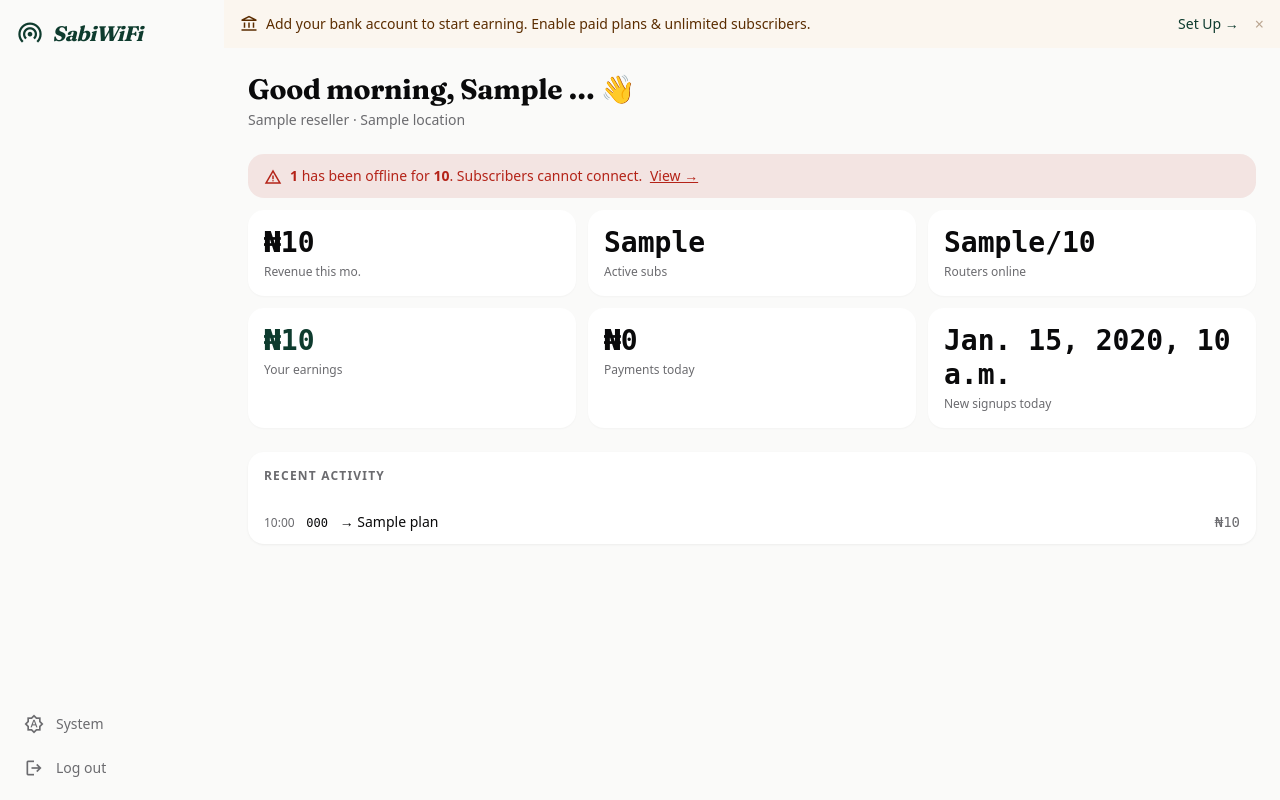
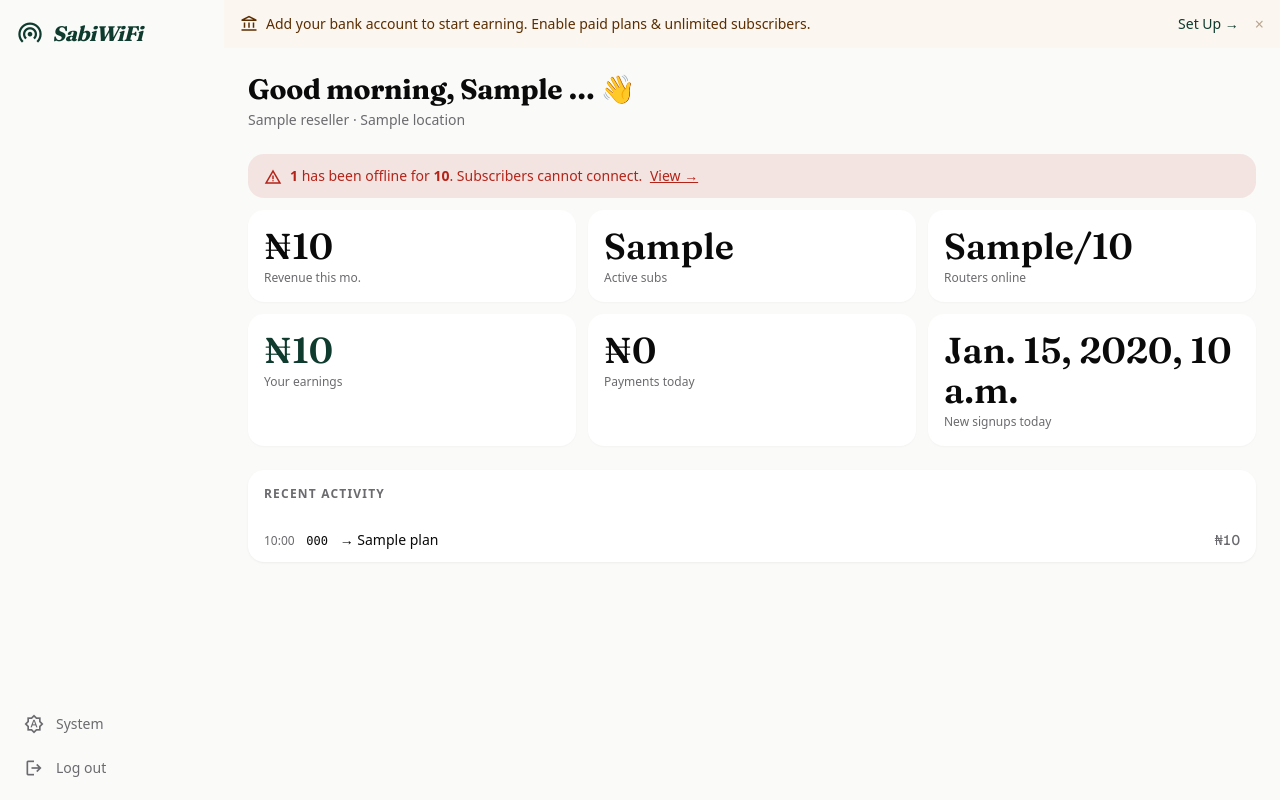
Before and after one commit to resocorp/sabiwifi, a Django app: template templates/dashboard/overview.html in a window 1280 px wide. Run offline with Django 5.2, Linux system fonts and the light colour scheme; the template is opened without the code that fills it: most values are stand-ins (such as "Sample title", 1, 10 or a date in 2020); some libraries are stand-ins or nearby versions; some web fonts are replaced.

Commit message:
design: Phase B — dashboard money + data columns
Apply DESIGN.md stat-card and tabular-data rules across the 10 dashboard
templates with money or numeric data:

Stat-card numbers (Fraunces display + tabular-nums)
- overview.html: 6 stat cards (revenue, subs, routers, earnings, payments, signups)
- payments.html: 3 monthly summary cards
- financial_report.html: 2 totals (revenue, earnings)

Inline / table money (Geist data font + tabular-nums)
- overview.html: recent activity payment amounts
- payments.html: transaction list + "you earned" captions
- financial_report.html: plan breakdown, method breakdown, payments table
- voucher_batch_detail.html, subscriber_detail.html, refill_batches.html,
  plans_list.html

Tabular data columns (font-data + tabular-nums)
- traffic_report.html: dl/ul/total/time/sessions columns
- session_report.html: start/duration/data columns
- online_users.html: duration/data/IP columns

Also right-aligned the Amount header in financial_report to match the cells.

Intentionally NOT touched (no money or data columns; rendering correctly on
the new Phase A tokens): settings, broadcasts, routers, inbox, tickets, staff,
leads, ai_config, plan_form, refill_batch_form, router_add, router_detail,
router_name_edit, subscriber_form, voucher_batch_form, account_login.

Verified: django manage.py check clean.

Co-Authored-By: Claude Opus 4.7 (1M context) <noreply@anthropic.com>

```diff
--- a/templates/dashboard/online_users.html
+++ b/templates/dashboard/online_users.html
@@ -33,9 +33,9 @@
                 <tr class="hover:bg-surface-container-low/50">
                     <td class="px-4 py-3 font-medium">{{ s.username }}</td>
                     <td class="px-4 py-3 text-on-surface-variant">{{ s.router_name }}</td>
-                    <td class="px-4 py-3 text-on-surface-variant">{{ s.time_display }}</td>
-                    <td class="px-4 py-3 text-on-surface-variant">{{ s.data_display }}</td>
-                    <td class="px-4 py-3 font-mono text-xs text-on-surface-variant">{{ s.framedipaddress|default:"—" }}</td>
+                    <td class="px-4 py-3 text-on-surface-variant font-data tabular-nums">{{ s.time_display }}</td>
+                    <td class="px-4 py-3 text-on-surface-variant font-data tabular-nums">{{ s.data_display }}</td>
+                    <td class="px-4 py-3 font-mono text-xs text-on-surface-variant tabular-nums">{{ s.framedipaddress|default:"—" }}</td>
                     <td class="px-4 py-3">
                         {% if s.subscriber_id %}
                         <form method="post" action="{% url 'dashboard-disconnect-user' s.subscriber_id %}" class="inline"
--- a/templates/dashboard/overview.html
+++ b/templates/dashboard/overview.html
@@ -188,27 +188,27 @@
 <!-- Stats Cards -->
 <div class="grid grid-cols-2 md:grid-cols-3 gap-3 mb-6">
     <div class="bg-surface-container-lowest rounded-xl shadow-ambient-sm p-4">
-        <p class="font-mono font-bold text-xl md:text-2xl text-on-surface">₦{{ monthly_revenue|floatformat:0|default:"0" }}</p>
+        <p class="font-display font-semibold text-2xl md:text-3xl tabular-nums text-on-surface">₦{{ monthly_revenue|floatformat:0|default:"0" }}</p>
         <p class="text-on-surface-variant text-xs mt-1">Revenue this mo.</p>
     </div>
     <div class="bg-surface-container-lowest rounded-xl shadow-ambient-sm p-4">
-        <p class="font-mono font-bold text-xl md:text-2xl text-on-surface">{{ active_subs }}</p>
+        <p class="font-display font-semibold text-2xl md:text-3xl tabular-nums text-on-surface">{{ active_subs }}</p>
         <p class="text-on-surface-variant text-xs mt-1">Active subs</p>
     </div>
     <div class="bg-surface-container-lowest rounded-xl shadow-ambient-sm p-4">
-        <p class="font-mono font-bold text-xl md:text-2xl text-on-surface">{{ routers_online }}/{{ routers_total }}</p>
+        <p class="font-display font-semibold text-2xl md:text-3xl tabular-nums text-on-surface">{{ routers_online }}/{{ routers_total }}</p>
         <p class="text-on-surface-variant text-xs mt-1">Routers online</p>
     </div>
     <div class="bg-surface-container-lowest rounded-xl shadow-ambient-sm p-4">
-        <p class="font-mono font-bold text-xl md:text-2xl text-primary">₦{{ monthly_earnings|floatformat:0|default:"0" }}</p>
+        <p class="font-display font-semibold text-2xl md:text-3xl tabular-nums text-primary">₦{{ monthly_earnings|floatformat:0|default:"0" }}</p>
         <p class="text-on-surface-variant text-xs mt-1">Your earnings</p>
     </div>
     <div class="bg-surface-container-lowest rounded-xl shadow-ambient-sm p-4">
-        <p class="font-mono font-bold text-xl md:text-2xl text-on-surface">₦{{ today_payments|floatformat:0|default:"0" }}</p>
+        <p class="font-display font-semibold text-2xl md:text-3xl tabular-nums text-on-surface">₦{{ today_payments|floatformat:0|default:"0" }}</p>
         <p class="text-on-surface-variant text-xs mt-1">Payments today</p>
     </div>
     <div class="bg-surface-container-lowest rounded-xl shadow-ambient-sm p-4">
-        <p class="font-mono font-bold text-xl md:text-2xl text-on-surface">{{ today_signups }}</p>
+        <p class="font-display font-semibold text-2xl md:text-3xl tabular-nums text-on-surface">{{ today_signups }}</p>
         <p class="text-on-surface-variant text-xs mt-1">New signups today</p>
     </div>
 </div>
@@ -226,7 +226,7 @@
                 <span class="ml-2 font-mono text-xs text-on-surface">{{ payment.subscriber.phone }}</span>
                 <span class="ml-2 text-on-surface">→ {{ payment.plan.name|default:"—" }}</span>
             </div>
-            <div class="font-mono font-medium {% if payment.paystack_status == 'success' %}text-primary{% elif payment.paystack_status == 'failed' %}text-error{% else %}text-on-surface-variant{% endif %}">
+            <div class="font-data font-medium tabular-nums {% if payment.paystack_status == 'success' %}text-primary{% elif payment.paystack_status == 'failed' %}text-error{% else %}text-on-surface-variant{% endif %}">
                 {% if payment.amount_ngn %}₦{{ payment.amount_ngn|floatformat:0 }}{% endif %}
             </div>
         </div>
--- a/templates/dashboard/plans_list.html
+++ b/templates/dashboard/plans_list.html
@@ -25,7 +25,7 @@
         <p class="text-sm text-on-surface-variant">{{ plan.duration_display }} · {{ plan.data_cap_display }}</p>
         <div class="flex items-center justify-between mt-3">
             <div class="flex items-center gap-4">
-                <span class="font-mono font-bold text-lg">{% if plan.is_free %}Free{% else %}₦{{ plan.price_ngn|floatformat:0 }}{% endif %}</span>
+                <span class="font-data font-semibold text-lg tabular-nums">{% if plan.is_free %}Free{% else %}₦{{ plan.price_ngn|floatformat:0 }}{% endif %}</span>
                 <span class="text-xs text-on-surface-variant">{{ plan.max_devices }} device{{ plan.max_devices|pluralize }}</span>
             </div>
             <span class="text-xs text-on-surface-variant">{{ plan.active_subscribers }} active subscriber{{ plan.active_subscribers|pluralize }}</span>
--- a/templates/dashboard/refill_batches.html
+++ b/templates/dashboard/refill_batches.html
@@ -23,7 +23,7 @@
     <div class="bg-surface-container-lowest rounded-xl shadow-ambient-sm p-4">
         <div class="flex items-start justify-between mb-2">
             <h3 class="font-headline font-semibold">{{ batch.name }}</h3>
-            <span class="font-mono font-bold text-lg">₦{{ batch.value_ngn|floatformat:0 }}</span>
+            <span class="font-data font-semibold text-lg tabular-nums">₦{{ batch.value_ngn|floatformat:0 }}</span>
         </div>
         <div class="flex items-center gap-4 text-sm text-on-surface-variant">
             <span>{{ batch.total }} total</span>
--- a/templates/dashboard/session_report.html
+++ b/templates/dashboard/session_report.html
@@ -48,9 +48,9 @@
                 <tr class="hover:bg-surface-container-low/50">
                     <td class="px-4 py-3 font-medium">{{ s.username }}</td>
                     <td class="px-4 py-3 text-on-surface-variant">{{ s.router_name }}</td>
-                    <td class="px-4 py-3 text-on-surface-variant text-xs">{{ s.acctstarttime|date:"M j H:i" }}</td>
-                    <td class="px-4 py-3 text-on-surface-variant">{{ s.time_display }}</td>
-                    <td class="px-4 py-3 text-on-surface-variant">{{ s.data_display }}</td>
+                    <td class="px-4 py-3 text-on-surface-variant text-xs tabular-nums">{{ s.acctstarttime|date:"M j H:i" }}</td>
+                    <td class="px-4 py-3 text-on-surface-variant font-data tabular-nums">{{ s.time_display }}</td>
+                    <td class="px-4 py-3 text-on-surface-variant font-data tabular-nums">{{ s.data_display }}</td>
                     <td class="px-4 py-3 text-xs text-on-surface-variant">{{ s.acctterminatecause|default:"—" }}</td>
                 </tr>
                 {% endfor %}
--- a/templates/dashboard/subscriber_detail.html
+++ b/templates/dashboard/subscriber_detail.html
@@ -41,7 +41,7 @@
                 <span class="ml-2">{{ payment.plan.name|default:"—" }}</span>
             </div>
             <div class="flex items-center gap-2">
-                <span class="font-mono font-medium">{% if payment.amount_ngn %}₦{{ payment.amount_ngn|floatformat:0 }}{% else %}Free{% endif %}</span>
+                <span class="font-data font-medium tabular-nums">{% if payment.amount_ngn %}₦{{ payment.amount_ngn|floatformat:0 }}{% else %}Free{% endif %}</span>
                 {% if payment.paystack_status == 'success' %}
                 <span class="text-primary text-xs">✓ Paid</span>
                 {% elif payment.paystack_status == 'failed' %}
--- a/templates/dashboard/voucher_batch_detail.html
+++ b/templates/dashboard/voucher_batch_detail.html
@@ -9,7 +9,7 @@
     <div class="flex items-center justify-between mt-2">
         <div>
             <h1 class="text-xl font-headline font-bold">{{ batch.name }}</h1>
-            <p class="text-sm text-on-surface-variant">{{ batch.plan.name }} &middot; {{ batch.plan.duration_display }} &middot; {% if batch.plan.is_free %}Free{% else %}₦{{ batch.plan.price_ngn|floatformat:0 }}{% endif %}</p>
+            <p class="text-sm text-on-surface-variant tabular-nums">{{ batch.plan.name }} &middot; {{ batch.plan.duration_display }} &middot; {% if batch.plan.is_free %}Free{% else %}₦{{ batch.plan.price_ngn|floatformat:0 }}{% endif %}</p>
         </div>
         <div class="flex items-center gap-2">
             <a href="{% url 'dashboard-voucher-batch-csv' batch.pk %}"
```
Also changed, not shown: templates/dashboard/financial_report.html (+6 -6 lines), templates/dashboard/payments.html (+5 -5 lines), templates/dashboard/traffic_report.html (+5 -5 lines).
